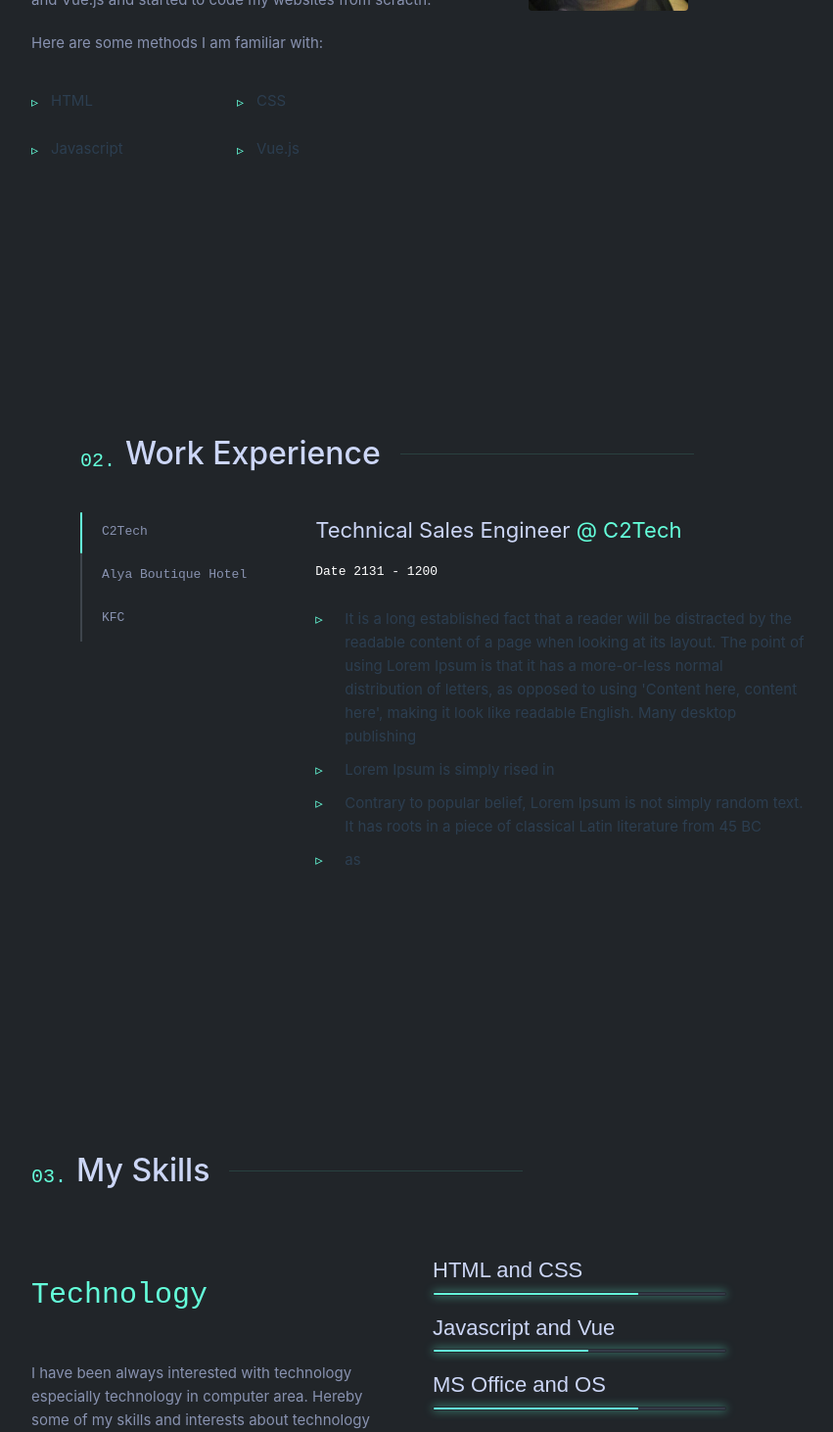
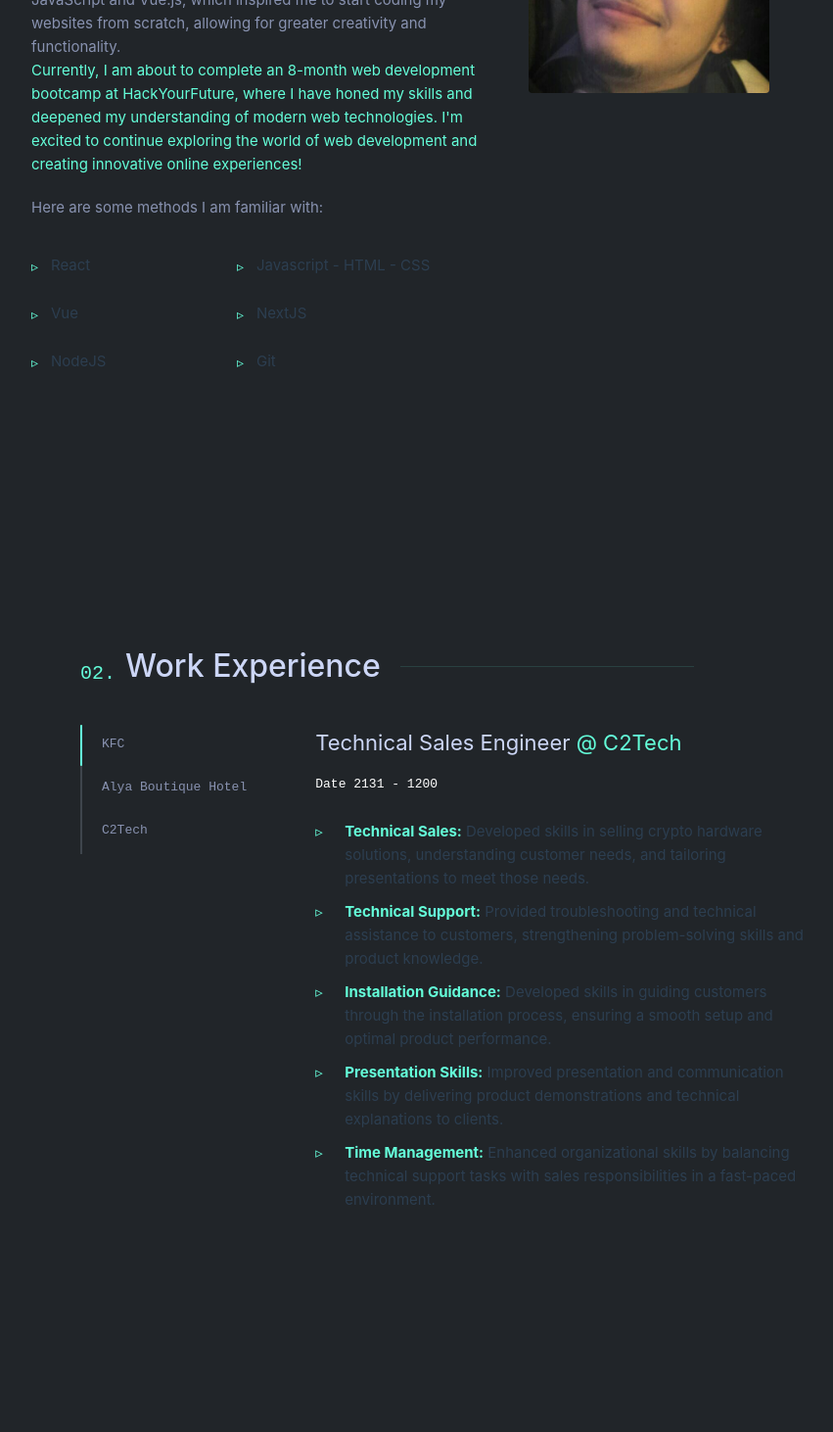
Before and after one commit to FurkannOzbek/Furkan-Ozbek, a Vue app: page /Home in a window 1280 px wide. Shown: the part 1260-2722 px from the top of the page at 98% size, without its empty margins (308-1159 px from the left). Built offline with nearby package versions, Linux system fonts and the light colour scheme.

Commit message:
updated informations

```diff
--- a/src/components/Home.vue
+++ b/src/components/Home.vue
@@ -103,18 +103,23 @@ export default{
     <div class="inner">
         <div>
 
- <p> Hello, My name is Furkan and I really love design websites. My interest in web development started back in 2014 when I have designed some few website for the people who is close to me. At those times I were using
-    wordpress ready themes and with custom css I were designing. Then I have met with Javascript and Vue.js and started to code my websites from scracth.
+ <p> Hello, my name is Furkan, and I have a passion for designing websites. My journey in web development began in 2014 when I created a few websites for people close to me. At that time, I primarily used WordPress ready themes and customized them with CSS to achieve unique designs.
+
+Eventually, I discovered JavaScript and Vue.js, which inspired me to start coding my websites from scratch, allowing for greater creativity and functionality. <br>
+
+<span style="color:#64FED9;">Currently, I am about to complete an 8-month web development bootcamp at HackYourFuture, where I have honed my skills and deepened my understanding of modern web technologies. I'm excited to continue exploring the world of web development and creating innovative online experiences!</span>
  </p>
  <p>
     Here are some methods I am familiar with:
  </p>
 
 <ul class="skills1">
-    <li> HTML</li>
-    <li> CSS</li>
-    <li> Javascript</li>
-    <li> Vue.js</li>
+    <li> React</li>
+    <li> Javascript - HTML - CSS </li>
+    <li> Vue</li>
+    <li> NextJS</li>
+    <li> NodeJS</li>
+    <li> Git</li>
 
 </ul>
 </div>
@@ -125,14 +130,14 @@ export default{
     <h2 class="numberheading"> Work Experience</h2>
     <div class="inner">
         <div id="tablist" class="joblist">
-            <button id="tab1"    class="jobtabothers" v-on:click="asd('tab11')"> <span> C2Tech </span></button>
+            <button id="tab1"    class="jobtabothers" v-on:click="asd('tab11')"> <span> KFC </span></button>
             <button id="tab2"    class="jobtabothers"   v-on:click="asd('tab22')">    <span > Alya Boutique Hotel </span></button>
-            <button id="tab3"    class="jobtabothers"   v-on:click="asd('tab33')">   <span> KFC </span></button>
+            <button id="tab3"    class="jobtabothers"   v-on:click="asd('tab33')">   <span> C2Tech</span></button>
             <div id="followline" class="followlinetab1"></div>
 
         </div>
         <div class="worktext">
-<div id="tab11" class="tab"> <h3>
+<div id="tab33" class="tab"> <h3>
     <span>Technical Sales Engineer</span>
     <span class="company"> @ C2Tech </span>
 </h3>
@@ -141,39 +146,42 @@ export default{
 </p>
 <div>
     <ul>
-        <li>It is a long established fact that a reader will be distracted by the readable content of a page when looking at its layout. The point of using Lorem Ipsum is that it has a more-or-less normal distribution of letters, as opposed to using 'Content here, content here', making it look like readable English. Many desktop publishing</li>
-        <li>Lorem Ipsum is simply rised in</li>
-        <li>Contrary to popular belief, Lorem Ipsum is not simply random text. It has roots in a piece of classical Latin literature from 45 BC</li>
-        <li>as</li>
+        <li><span style="font-weight:bold;color:#64FED9;">Technical Sales:</span> Developed skills in selling crypto hardware solutions, understanding customer needs, and tailoring presentations to meet those needs.</li>
+        <li><span style="font-weight:bold;color:#64FED9;">Technical Support:</span> Provided troubleshooting and technical assistance to customers, strengthening problem-solving skills and product knowledge.</li>
+        <li><span style="font-weight:bold;color:#64FED9;">Installation Guidance:</span> Developed skills in guiding customers through the installation process, ensuring a smooth setup and optimal product performance.</li>
+        <li><span style="font-weight:bold;color:#64FED9;">Presentation Skills:</span> Improved presentation and communication skills by delivering product demonstrations and technical explanations to clients.</li>
+        <li><span style="font-weight:bold;color:#64FED9;">Time Management:</span> Enhanced organizational skills by balancing technical support tasks with sales responsibilities in a fast-paced environment.</li>
     </ul> </div></div>
     <div id="tab22" class="tab" style="display:none"> <h3>
     <span>Internal IT Support</span>
     <span class="company"> @ Alya Boutique Hotel </span>
 </h3>
 <p class="distance">
-    Date 2131 - 1200
+    June 2018 - September 2020
 </p>
 <div>
     <ul>
-        <li>It is a long established fact that a reader will be distracted by the readable content of a page when looking at its layout. The point of using Lorem Ipsum is that it has a more-or-less normal distribution of letters, as opposed to using 'Content here, content here', making it look like readable English. Many desktop publishing</li>
-        <li>Lorem Ipsum is simply rised in</li>
-        <li>Contrary to popular belief, Lorem Ipsum is not simply random text. It has roots in a piece of classical Latin literature from 45 BC</li>
-        <li>as</li>
+        <li><span style="font-weight:bold;color:#64FED9;">Website Design: </span>Developed skills in website design and management, improving online presence and user engagement for the hotel.</li>
+        <li><span style="font-weight:bold;color:#64FED9;">Network Installation: </span>Acquired hands-on experience in setting up and configuring network systems, enhancing the hotel's IT infrastructure.</li>
+       <li> <span style="font-weight:bold;color:#64FED9;">Customer Service Excellence:</span> Enhanced communication and interpersonal skills by assisting guests with inquiries and resolving issues promptly.</li>
+        <li><span style="font-weight:bold;color:#64FED9;">Substitute Manager:</span> Gained leadership experience by stepping in for the manager, overseeing staff, and maintaining service quality during their absence.</li>
+        <li><span style="font-weight:bold;color:#64FED9;">Technical Troubleshooting:</span> Strengthened problem-solving skills through hands-on experience in addressing technical issues related to IT systems and guest services.</li>
     </ul> </div></div>
-    <div id="tab33" class="tab" style="display:none"> <h3>
+    <div id="tab11" class="tab" style="display:none"> <h3>
     <span> Shiftleader </span>
     <span class="company"> @ KFC </span>
 </h3>
 
 <p class="distance">
-    Date 2131 - 1200
+    May 2022 - May 2024
 </p>
 <div>
     <ul>
-        <li>It is a long established fact that a reader will be distracted by the readable content of a page when looking at its layout. The point of using Lorem Ipsum is that it has a more-or-less normal distribution of letters, as opposed to using 'Content here, content here', making it look like readable English. Many desktop publishing</li>
-        <li>Lorem Ipsum is simply rised in</li>
-        <li>Contrary to popular belief, Lorem Ipsum is not simply random text. It has roots in a piece of classical Latin literature from 45 BC</li>
-        <li>as</li>
+        <li><span style="font-weight:bold;color:#64FED9;">Problem-Solving:</span> Developed critical thinking skills by addressing unexpected challenges during shifts, such as staffing shortages or equipment issues.</li>
+        <li><span style="font-weight:bold;color:#64FED9;">Customer Service Excellence:</span> Enhanced ability to address customer inquiries and resolve complaints effectively, ensuring a positive dining experience.      </li>
+        <li><span style="font-weight:bold;color:#64FED9;">Time Management:</span> Mastered prioritizing tasks and managing time effectively during peak hours to maintain service quality.</li>
+        <li><span style="font-weight:bold;color:#64FED9;">Operational Efficiency:</span> Gained insights into managing inventory, food preparation, and service processes to optimize efficiency.</li>
+        <li><span style="font-weight:bold;color:#64FED9;">Training and Development: </span>Experience in training new employees on procedures, customer service standards, and food safety protocols.</li>
     </ul> </div></div>
 
 </div>
@@ -192,10 +200,11 @@ export default{
 </div>
 
 <div id="graphs" class="graphs">
-    <li class="graphsli"><h3> HTML and CSS </h3> <span class="bar"><span class="html"></span></span> </li>
-    <li class="graphsli"><h3> Javascript and Vue </h3> <span class="bar"><span class="java"></span></span> </li>
-    <li class="graphsli"><h3> MS Office and OS </h3> <span class="bar"><span class="ms"></span></span> </li>
+    <li class="graphsli"><h3> React </h3> <span class="bar"><span class="react"></span></span> </li>
+    <li class="graphsli"><h3> Vue </h3> <span class="bar"><span class="vue"></span></span> </li>
+    <li class="graphsli"><h3> Javascript, HTML & CSS</h3> <span class="bar"><span class="ms"></span></span> </li>
     <li class="graphsli"><h3> Network </h3> <span class="bar"><span class="net"></span></span> </li>
+    <li class="graphsli"><h3> MS Office and OS </h3> <span class="bar"><span class="net"></span></span> </li>
 
 </div>
 
@@ -615,14 +624,14 @@ li.graphsli{
 	background-color: #64ffda;
 
 }
-.html{ /*set skills and animation of html*/
+.react{ /*set skills and animation of html*/
 
 	width: 80%;
 	animation:html 5s;
 }
 
-.java{ /*set skills and animation of css*/
-	width: 53%;
+.vue{ /*set skills and animation of css*/
+	width: 43%;
 	animation: java 5s;
 }
 
```
